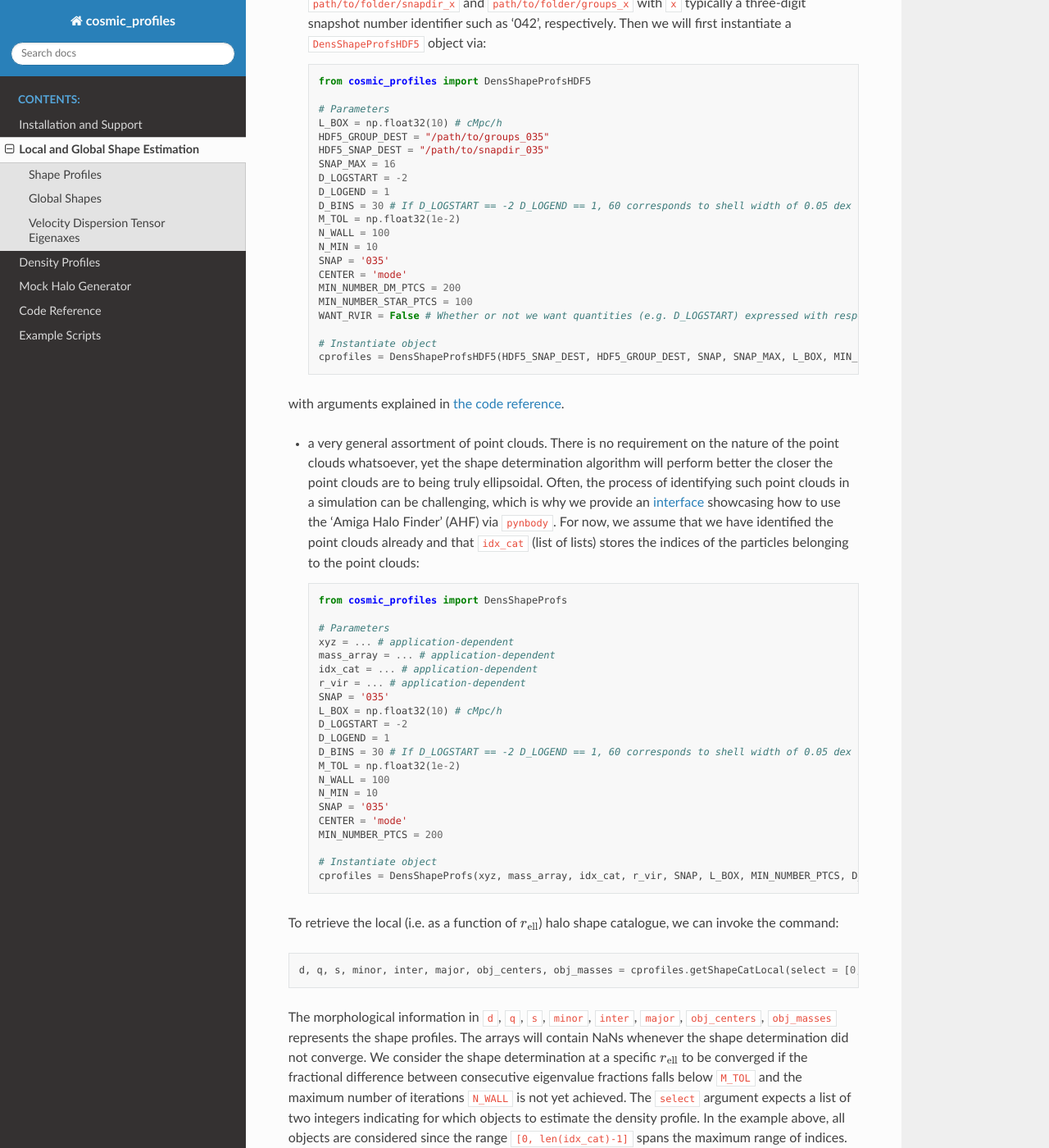
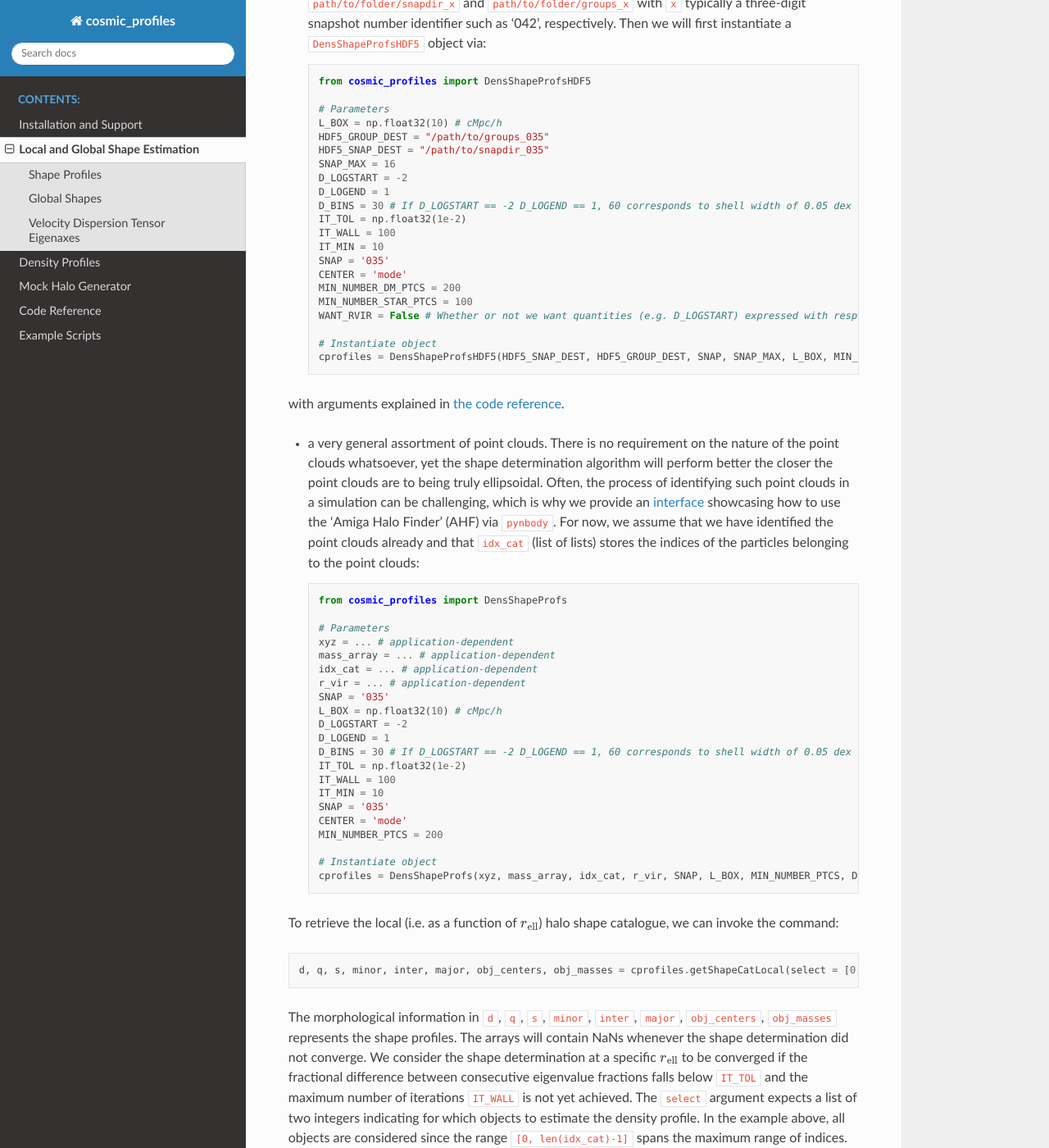
Before and after one commit to tibordome/cosmic_profiles, a Sphinx documentation site: the page built from docs/source/shape_estimation/index.rst, in a window 1280 px wide and 1400 px high, scrolled down 1617 px. Shown: the whole window at 82% size. Built offline with Sphinx 7.4.7 and the Read the Docs theme 2.0.0, drawn with Linux system fonts in a browser that asks for light colours.

```diff
--- a/docs/source/shape_estimation/index.rst
+++ b/docs/source/shape_estimation/index.rst
@@ -55,9 +55,9 @@ To calculate shape profiles with *Cosmic Profiles*, let us assume we are dealing
     D_LOGSTART = -2
     D_LOGEND = 1
     D_BINS = 30 # If D_LOGSTART == -2 D_LOGEND == 1, 60 corresponds to shell width of 0.05 dex
-    M_TOL = np.float32(1e-2)
-    N_WALL = 100
-    N_MIN = 10
+    IT_TOL = np.float32(1e-2)
+    IT_WALL = 100
+    IT_MIN = 10
     SNAP = '035'
     CENTER = 'mode'
     MIN_NUMBER_DM_PTCS = 200
@@ -65,7 +65,7 @@ To calculate shape profiles with *Cosmic Profiles*, let us assume we are dealing
     WANT_RVIR = False # Whether or not we want quantities (e.g. D_LOGSTART) expressed with respect to the virial radius R_vir or overdensity radius R_200
 
     # Instantiate object
-    cprofiles = DensShapeProfsHDF5(HDF5_SNAP_DEST, HDF5_GROUP_DEST, SNAP, SNAP_MAX, L_BOX, MIN_NUMBER_DM_PTCS, MIN_NUMBER_STAR_PTCS, D_LOGSTART, D_LOGEND, D_BINS, M_TOL, N_WALL, N_MIN, CENTER, WANT_RVIR)
+    cprofiles = DensShapeProfsHDF5(HDF5_SNAP_DEST, HDF5_GROUP_DEST, SNAP, SNAP_MAX, L_BOX, MIN_NUMBER_DM_PTCS, MIN_NUMBER_STAR_PTCS, D_LOGSTART, D_LOGEND, D_BINS, IT_TOL, IT_WALL, IT_MIN, CENTER, WANT_RVIR)
 
 with arguments explained in :ref:`the code reference<Cosmic Profiles Code Reference>`.
 
@@ -83,21 +83,21 @@ with arguments explained in :ref:`the code reference<Cosmic Profiles Code Refere
     D_LOGSTART = -2
     D_LOGEND = 1
     D_BINS = 30 # If D_LOGSTART == -2 D_LOGEND == 1, 60 corresponds to shell width of 0.05 dex
-    M_TOL = np.float32(1e-2)
-    N_WALL = 100
-    N_MIN = 10
+    IT_TOL = np.float32(1e-2)
+    IT_WALL = 100
+    IT_MIN = 10
     SNAP = '035'
     CENTER = 'mode'
     MIN_NUMBER_PTCS = 200
 
     # Instantiate object
-    cprofiles = DensShapeProfs(xyz, mass_array, idx_cat, r_vir, SNAP, L_BOX, MIN_NUMBER_PTCS, D_LOGSTART, D_LOGEND, D_BINS, M_TOL, N_WALL, N_MIN, CENTER)
+    cprofiles = DensShapeProfs(xyz, mass_array, idx_cat, r_vir, SNAP, L_BOX, MIN_NUMBER_PTCS, D_LOGSTART, D_LOGEND, D_BINS, IT_TOL, IT_WALL, IT_MIN, CENTER)
 
 To retrieve the local (i.e. as a function of :math:`r_{\text{ell}}`) halo shape catalogue, we can invoke the command::
 
     d, q, s, minor, inter, major, obj_centers, obj_masses = cprofiles.getShapeCatLocal(select = [0, len(idx_cat)-1], reduced = False, shell_based = False).
 
-The morphological information in ``d``, ``q``, ``s``, ``minor``, ``inter``, ``major``, ``obj_centers``, ``obj_masses`` represents the shape profiles. The arrays will contain NaNs whenever the shape determination did not converge. We consider the shape determination at a specific :math:`r_{\text{ell}}` to be converged if the fractional difference between consecutive eigenvalue fractions falls below ``M_TOL`` and the maximum number of iterations ``N_WALL`` is not yet achieved. The ``select`` argument expects a list of two integers indicating for which objects to estimate the density profile. In the example above, all objects are considered since the range ``[0, len(idx_cat)-1]`` spans the maximum range of indices. The boolean ``reduced`` allows to select between the reduced shape tensor with weight :math:`w_k = \frac{1}{r_{\text{ell},k}^2}` and the regular shape tensor with :math:`w_k = 1`. The boolean ``shell_based`` allows to run the iterative shape identifier on ellipsoidal shells (= homoeoids) rather than ellipsoids. Note that ``shell_based = True`` should only be set if the number of particles resolving the objects is :math:`> \mathcal{O}(10^5)`. If :math:`N_{\text{pass}}` stands for the number of objects that have been selected with the ``select`` argument and in addition are sufficiently resolved, then the 1D and 2D shape profile arrays will have the following format:
+The morphological information in ``d``, ``q``, ``s``, ``minor``, ``inter``, ``major``, ``obj_centers``, ``obj_masses`` represents the shape profiles. The arrays will contain NaNs whenever the shape determination did not converge. We consider the shape determination at a specific :math:`r_{\text{ell}}` to be converged if the fractional difference between consecutive eigenvalue fractions falls below ``IT_TOL`` and the maximum number of iterations ``IT_WALL`` is not yet achieved. The ``select`` argument expects a list of two integers indicating for which objects to estimate the density profile. In the example above, all objects are considered since the range ``[0, len(idx_cat)-1]`` spans the maximum range of indices. The boolean ``reduced`` allows to select between the reduced shape tensor with weight :math:`w_k = \frac{1}{r_{\text{ell},k}^2}` and the regular shape tensor with :math:`w_k = 1`. The boolean ``shell_based`` allows to run the iterative shape identifier on ellipsoidal shells (= homoeoids) rather than ellipsoids. Note that ``shell_based = True`` should only be set if the number of particles resolving the objects is :math:`> \mathcal{O}(10^5)`. If :math:`N_{\text{pass}}` stands for the number of objects that have been selected with the ``select`` argument and in addition are sufficiently resolved, then the 1D and 2D shape profile arrays will have the following format:
 
 * ``d`` of shape (:math:`N_{\text{pass}}`, ``D_BINS`` + 1): ellipsoidal radii
 * ``q`` of shape (:math:`N_{\text{pass}}`, ``D_BINS`` + 1): q shape parameter
```
